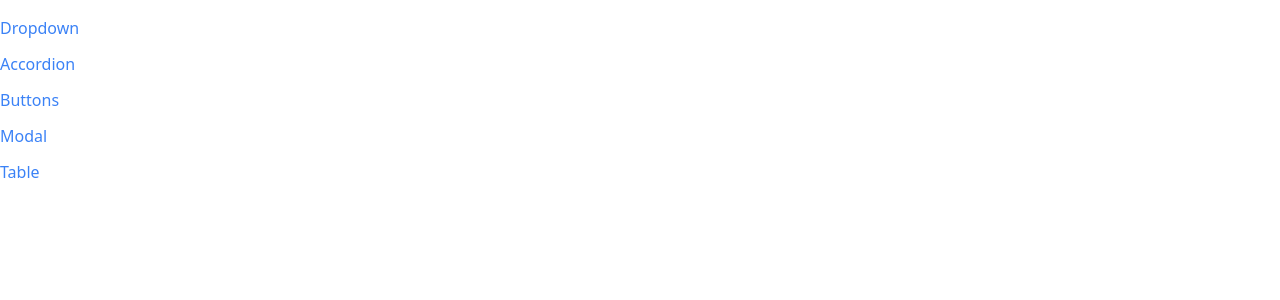
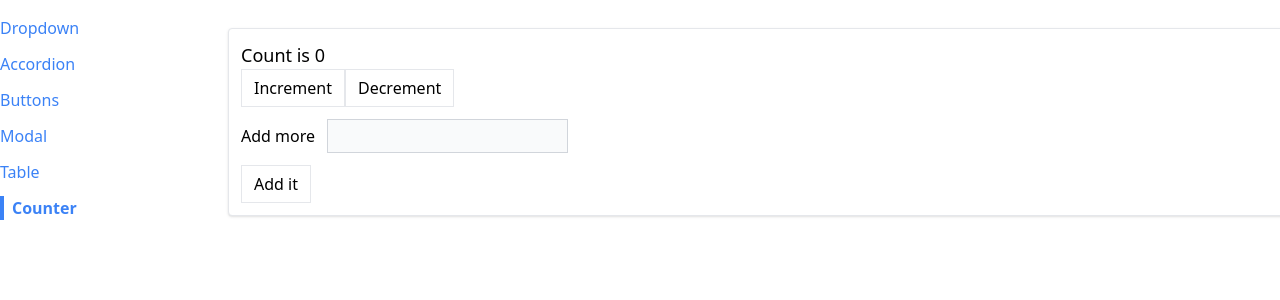
Before and after one commit to cieslarmichal/learning-react, a React (Create React App) app in the folder comps/: page /counter in a window 1280 px wide. Shown: the top 300 px of the page. Built offline with nearby package versions, Linux system fonts and the light colour scheme.

Commit message:
feat: add counter page

```diff
--- a/comps/package.json
+++ b/comps/package.json
@@ -7,6 +7,7 @@
     "@testing-library/react": "^13.4.0",
     "@testing-library/user-event": "^13.5.0",
     "classnames": "^2.5.1",
+    "immer": "10.1.1",
     "prop-types": "^15.8.1",
     "react": "^18.3.1",
     "react-dom": "^18.3.1",
--- a/comps/src/App.js
+++ b/comps/src/App.js
@@ -5,6 +5,7 @@ import DropdownPage from "./pages/DropdownPage";
 import ButtonPage from "./pages/ButtonPage";
 import ModalPage from "./pages/ModalPage";
 import TablePage from "./pages/TablePage";
+import CounterPage from "./pages/CounterPage";
 
 function App () {
   return (
@@ -26,6 +27,9 @@ function App () {
         <Route path="/table">
           <TablePage/>
         </Route>
+        <Route path="/counter">
+          <CounterPage/>
+        </Route>
       </div>
     </div>
   );
--- a/comps/src/components/Sidebar.js
+++ b/comps/src/components/Sidebar.js
@@ -6,7 +6,8 @@ function Sidebar() {
     { path: "/accordion", label: "Accordion" },
     { path: "/buttons", label: "Buttons" },
     { path: "/modal", label: "Modal" },
-    { path: "/table", label: "Table" }
+    { path: "/table", label: "Table" },
+    { path: "/counter", label: "Counter" },
   ];
 
   const renderLinks = links.map((link) => {
--- /dev/null
+++ b/comps/src/pages/CounterPage.js
@@ -0,0 +1,82 @@
+import Button from '../components/Button';
+import Panel from '../components/Panel';
+import {useReducer} from 'react';
+import {produce} from 'immer';
+
+const actionType = {
+  increment: 'increment',
+  decrement: 'decrement',
+  changeValueToAdd: 'change-value-to-add',
+  addValueToAdd: 'add-value-to-add',
+};
+
+const reducer = (state, action) => {
+  switch (action.type) {
+    case actionType.increment:
+      state.count += 1;
+      return;
+    case actionType.decrement:
+      state.count -= 1;
+      return;
+    case actionType.changeValueToAdd:
+      state.valueToAdd = action.payload;
+      return;
+    case actionType.addValueToAdd:
+      state.count += state.valueToAdd;
+      state.valueToAdd = 0;
+      return;
+    default:
+      return;
+  }
+};
+
+function CounterPage({initialCount = 0}) {
+  const [state, dispatch] = useReducer(produce(reducer), {
+    count: initialCount,
+    valueToAdd: 0,
+  });
+
+  const increment = () => {
+    dispatch({type: actionType.increment});
+  };
+
+  const decrement = () => {
+    dispatch({type: actionType.decrement});
+
+  };
+
+  const handleChange = (event) => {
+    const value = parseInt(event.target.value) || 0;
+
+    dispatch({type: actionType.changeValueToAdd, payload: value});
+  };
+
+  const handleSubmit = (event) => {
+    event.preventDefault();
+
+    dispatch({type: actionType.addValueToAdd});
+  };
+
+  return (
+    <Panel className="m-3">
+      <h1 className="text-lg">Count is {state.count}</h1>
+      <div className="flex flex-row">
+        <Button onClick={increment}>Increment</Button>
+        <Button onClick={decrement}>Decrement</Button>
+      </div>
+
+      <form onSubmit={handleSubmit}>
+        <label>Add more</label>
+        <input
+          type="number"
+          value={state.valueToAdd || ""}
+          onChange={handleChange}
+          className="p-1 m-3 bg-gray-50 border border-gray-300"
+        />
+        <Button>Add it</Button>
+      </form>
+    </Panel>
+  );
+}
+
+export default CounterPage;
```
Also changed, not shown: 1 other file (tests, documents, lock files or other folders).
